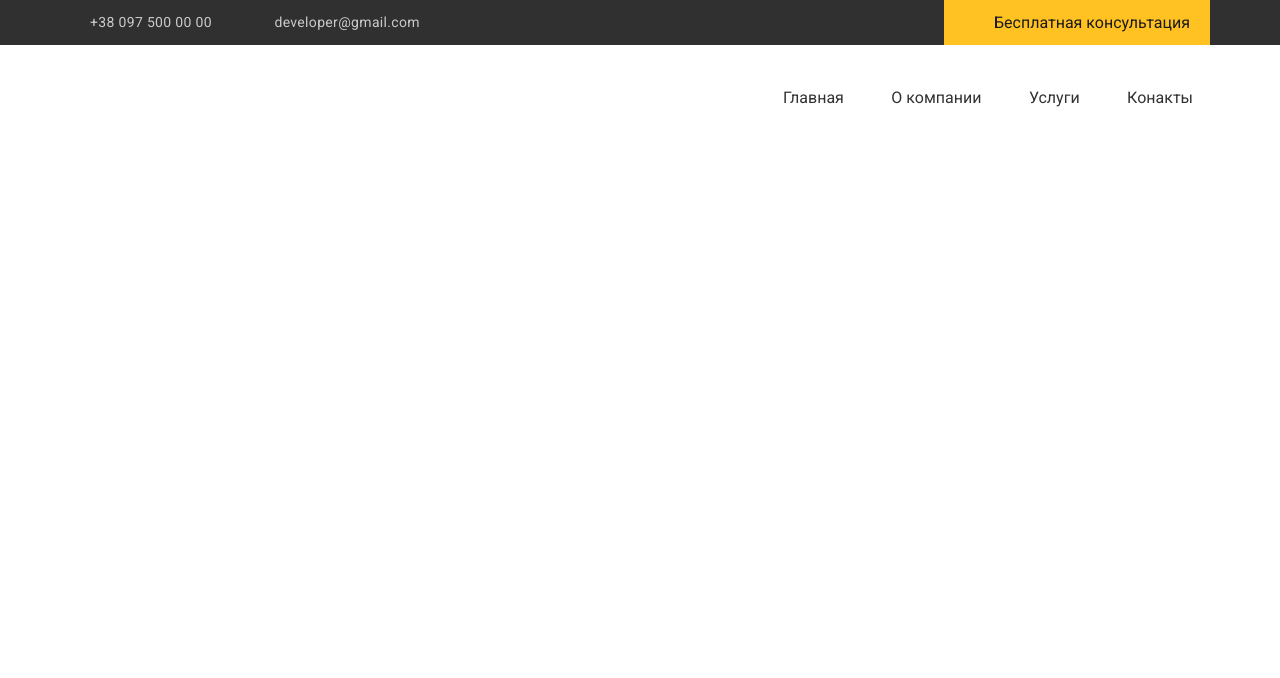
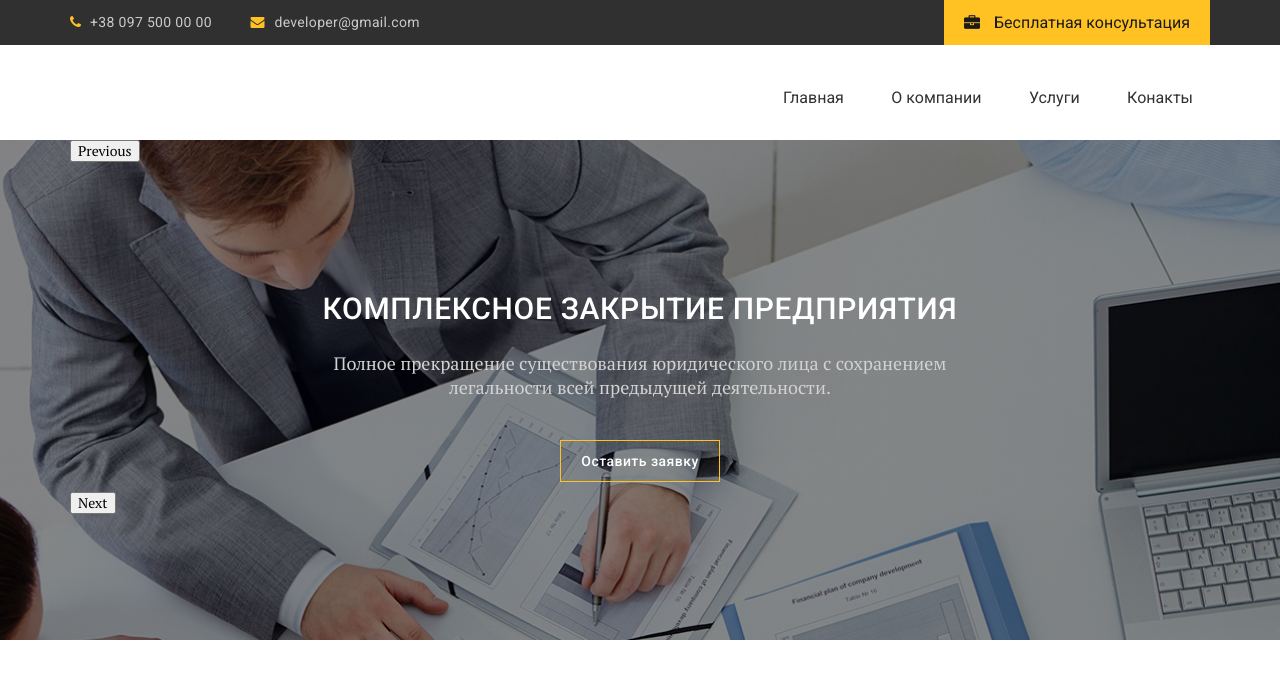
Before and after one commit to vitasyk/advocat, a plain HTML site: page index.html in a window 1280 px wide. Drawn offline with nearby package versions, Linux system fonts and the light colour scheme; files whose address does not match are found by name.

Commit message:
slider $ button hover effect

```diff
--- /dev/null
+++ b/css/slick.css
@@ -0,0 +1,119 @@
+/* Slider */
+.slick-slider
+{
+    position: relative;
+
+    display: block;
+    box-sizing: border-box;
+
+    -webkit-user-select: none;
+       -moz-user-select: none;
+        -ms-user-select: none;
+            user-select: none;
+
+    -webkit-touch-callout: none;
+    -khtml-user-select: none;
+    -ms-touch-action: pan-y;
+        touch-action: pan-y;
+    -webkit-tap-highlight-color: transparent;
+}
+
+.slick-list
+{
+    position: relative;
+
+    display: block;
+    overflow: hidden;
+
+    margin: 0;
+    padding: 0;
+}
+.slick-list:focus
+{
+    outline: none;
+}
+.slick-list.dragging
+{
+    cursor: pointer;
+    cursor: hand;
+}
+
+.slick-slider .slick-track,
+.slick-slider .slick-list
+{
+    -webkit-transform: translate3d(0, 0, 0);
+       -moz-transform: translate3d(0, 0, 0);
+        -ms-transform: translate3d(0, 0, 0);
+         -o-transform: translate3d(0, 0, 0);
+            transform: translate3d(0, 0, 0);
+}
+
+.slick-track
+{
+    position: relative;
+    top: 0;
+    left: 0;
+
+    display: block;
+    margin-left: auto;
+    margin-right: auto;
+}
+.slick-track:before,
+.slick-track:after
+{
+    display: table;
+
+    content: '';
+}
+.slick-track:after
+{
+    clear: both;
+}
+.slick-loading .slick-track
+{
+    visibility: hidden;
+}
+
+.slick-slide
+{
+    display: none;
+    float: left;
+
+    height: 100%;
+    min-height: 1px;
+}
+[dir='rtl'] .slick-slide
+{
+    float: right;
+}
+.slick-slide img
+{
+    display: block;
+}
+.slick-slide.slick-loading img
+{
+    display: none;
+}
+.slick-slide.dragging img
+{
+    pointer-events: none;
+}
+.slick-initialized .slick-slide
+{
+    display: block;
+}
+.slick-loading .slick-slide
+{
+    visibility: hidden;
+}
+.slick-vertical .slick-slide
+{
+    display: block;
+
+    height: auto;
+
+    border: 1px solid transparent;
+}
+.slick-arrow.slick-hidden {
+    display: none;
+}
--- a/css/style.css
+++ b/css/style.css
@@ -15,7 +15,6 @@ ul li{list-style: none;}
 img{vertical-align: top;}
 h1,h2,h3,h4,h5,h6{font-size:inherit;font-weight: inherit;}*/
 /*--------------------*/
-
 
 
 * {
@@ -76,6 +75,19 @@ ul, li {
     padding: 5px 20px 4px 50px;
     line-height: 36px;
     color: #1b1b1b;
+    position: relative;
+}
+
+.header__button::before {
+    font-family: 'icomoon', sans-serif;
+    content: "\f0b1";
+    position: absolute;
+    left: 20px;
+    color: #1b1b1b;
+}
+
+#modal {
+    display: none;
 }
 
 .header__contact:after {
@@ -89,11 +101,27 @@ ul, li {
     font-size: 14px;
     letter-spacing: 0.25pt;
     line-height: 45px;
+    position: relative;
 }
 
 .header__phone {
-    padding-left: 20px;
-    padding-right: 35px;
+    padding: 0 35px 0 20px;
+}
+
+.header__phone::before {
+    font-family: 'icomoon', sans-serif;
+    content: "\f095";
+    position: absolute;
+    left: 0;
+    color: #ffc222;
+}
+
+.header__email::before {
+    font-family: 'icomoon', sans-serif;
+    content: "\f0e0";
+    position: absolute;
+    left: 0;
+    color: #ffc222;
 }
 
 .header__email {
@@ -121,10 +149,71 @@ ul, li {
     padding: 0 16px;
     display: inline-block;
 }
+
 .menu a:hover {
     border-color: #ffc222;
     transition: all 800ms ease;
 }
+
 .menu li + li {
     padding-left: 10px;
 }
+
+.slider {
+    background-image: url(../img/slider-fon.jpg);
+    background-repeat: no-repeat;
+    background-size: cover;
+    background-position: center;
+    min-height: 500px;
+}
+
+.slider__item-content {
+    text-align: center;
+    padding-top: 129px;
+    max-width: 654px;
+    min-height: 330px;
+    margin: 0 auto;
+}
+
+.slider__title {
+    text-transform: uppercase;
+    font-family: Roboto, sans-serif;
+    font-size: 30px;
+    font-weight: 500;
+    line-height: 36px;
+    color: #FFFFFF;
+    letter-spacing: 0.5pt;
+}
+
+.slider__text {
+    color: #d3d2d2;
+    font-size: 18px;
+    font-weight: 400;
+    line-height: 24px;
+    margin: 24px 0 50px;
+}
+
+.slider__btn {
+    font-family: Roboto, sans-serif;
+    font-size: 14px;
+    line-height: 24px;
+    font-weight: 500;
+    letter-spacing: 0.35pt;
+    border: solid 1px #ffc222;
+    padding: 12px 20px 12px 20px;
+    outline: none;
+    color:  #FFFFFF;
+    position: relative;
+}
+.slider__btn:hover {
+    border-right-width: 22px;
+    transition: all 500ms ease;
+}
+
+.slider__btn:hover::after{
+    position: absolute;
+    transition: all 800ms;
+    content: "\f105";
+    font-family: icomoon, sans-serif;
+    right: -13px;
+}
--- a/index.html
+++ b/index.html
@@ -7,6 +7,8 @@
 	<title>Адвокатское Бюро</title>
 	<link rel="stylesheet" href="css/normalize.css">
 	<link rel="stylesheet" href="css/fonts.css">
+	<link rel="stylesheet" href="css/jquery.fancybox.min.css">
+	<link rel="stylesheet" href="css/slick.css">
 	<link rel="stylesheet" href="css/style.css">
 	<link href="https://fonts.googleapis.com/css2?family=PT+Serif:wght@400;700&family=Roboto:wght@400;500&display=swap"
 		  rel="stylesheet">
@@ -20,7 +22,7 @@
 			<div class="header__contact">
 				<a href="#" class="header__phone">+38 097 500 00 00</a>
 				<a href="#" class="header__email">developer@gmail.com</a>
-				<a href="#" class="header__button">Бесплатная консультация</a>
+				<a data-fancybox data-src="#modal" href="javascript:" class="header__button">Бесплатная консультация</a>
 			</div>
 		</div>
 	</div>
@@ -44,6 +46,66 @@
 	</div>
 </header>
 
+<section class="slider">
+	<div class="container">
+		<div class="slider__inner">
+			<div class="slider__item">
+				<div class="slider__item-content">
+					<div class="slider__title">
+						КОМПЛЕКСНОЕ ЗАКРЫТИЕ ПРЕДПРИЯТИЯ
+					</div>
+					<div class="slider__text">
+						Полное прекращение существования юридического лица с сохранением легальности всей предыдущей
+						деятельности.
+					</div>
+					<a data-fancybox data-src="#modal" href="javascript:" class="slider__btn">
+						Оставить заявку
+					</a>
+				</div>
+			</div>
+			<div class="slider__item">
+				<div class="slider__item-content">
+					<div class="slider__title">
+						КОМПЛЕКСНОЕ ЗАКРЫТИЕ ПРЕДПРИЯТИЯ
+					</div>
+					<div class="slider__text">
+						Полное прекращение существования юридического лица с сохранением легальности всей предыдущей
+						деятельности.
+					</div>
+					<a data-fancybox data-src="#modal" href="javascript:" class="slider__btn">
+						Оставить заявку
+					</a>
+				</div>
+			</div>
+			<div class="slider__item">
+				<div class="slider__item-content">
+					<div class="slider__title">
+						КОМПЛЕКСНОЕ ЗАКРЫТИЕ ПРЕДПРИЯТИЯ
+					</div>
+					<div class="slider__text">
+						Полное прекращение существования юридического лица с сохранением легальности всей предыдущей
+						деятельности.
+					</div>
+					<a data-fancybox data-src="#modal" href="javascript:" class="slider__btn">
+						Оставить заявку
+					</a>
+				</div>
+			</div>
+		</div>
+	</div>
+</section>
+
+
+<div id="modal">
+	<h2>Hello!</h2>
+	<p>You are awesome!</p>
+</div>
+
+<script src="https://ajax.googleapis.com/ajax/libs/jquery/3.5.1/jquery.min.js"></script>
+<script src="js/jquery.fancybox.min.js"></script>
+<script src="js/slick.min.js"></script>
+<script src="js/main.js"></script>
+
 
 <!--
 
--- /dev/null
+++ b/js/main.js
@@ -0,0 +1,3 @@
+$(function () {
+    $('.slider__inner').slick();
+});
```
Also changed, not shown: css/jquery.fancybox.min.css (added), img/slider-fon.jpg (added), js/jquery.fancybox.min.js (added), js/slick.min.js (added).
